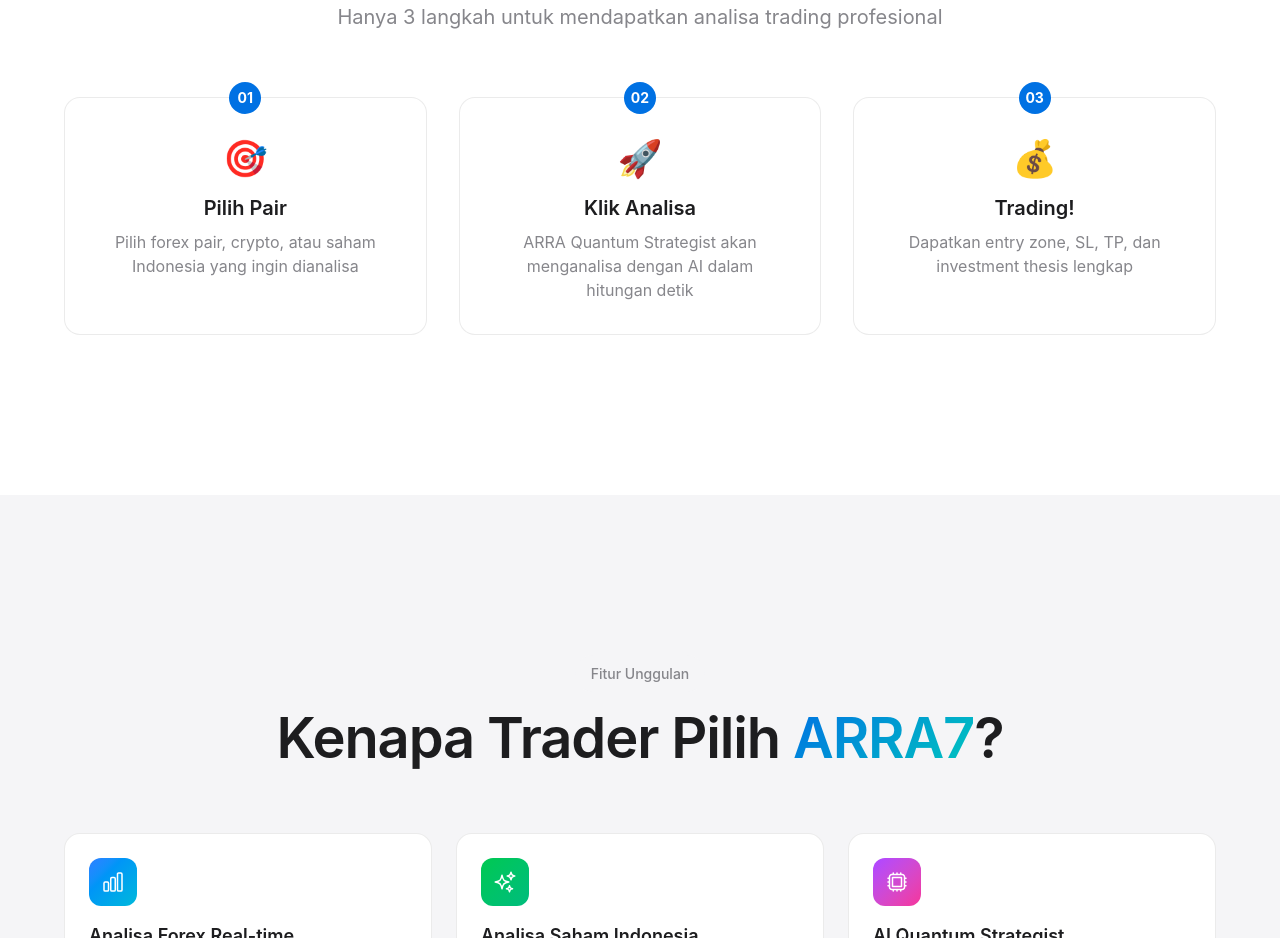
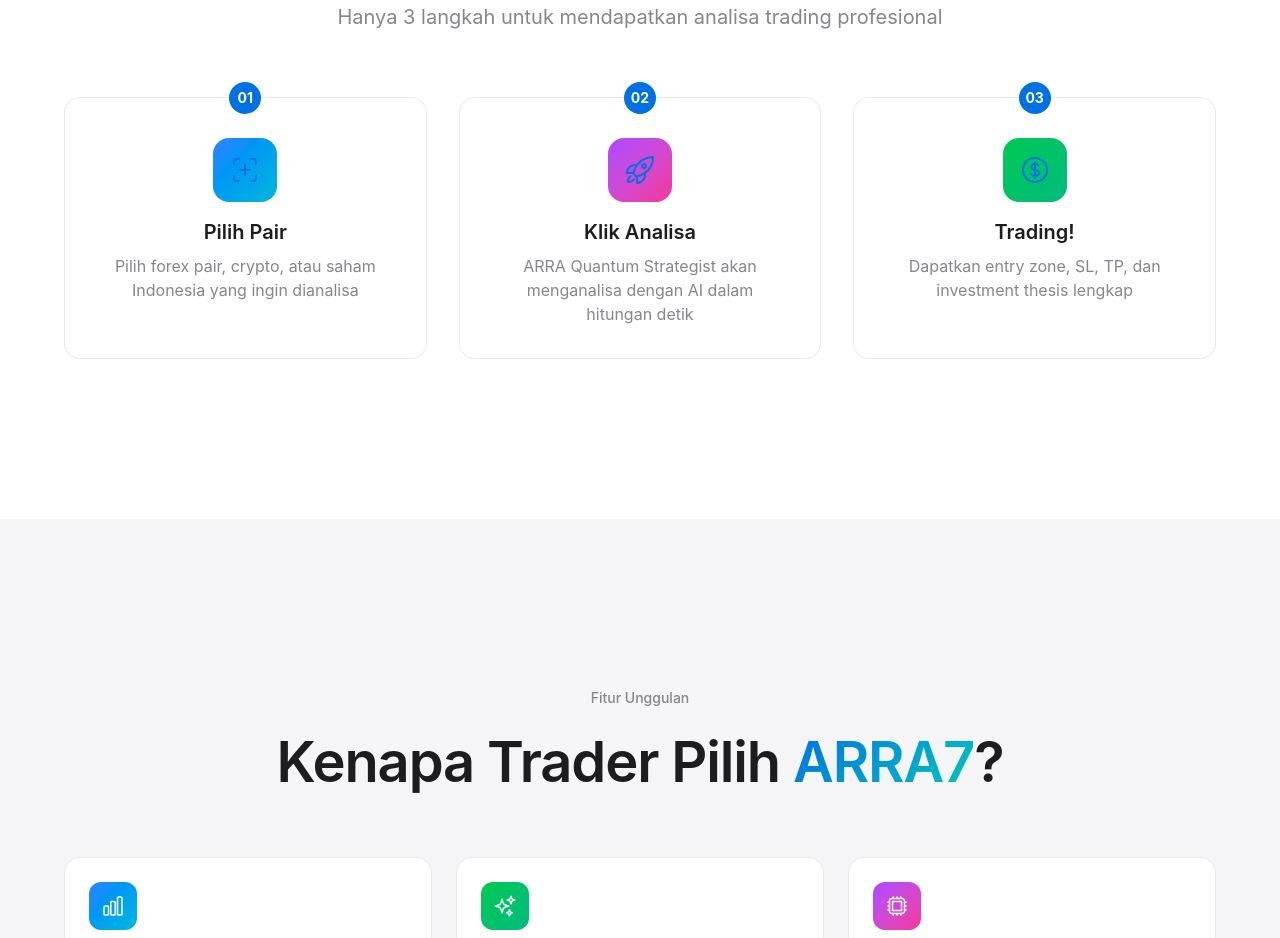
Before and after one commit to arra7trader/arra7-app, a Next.js app: page / in a window 1280 px wide. Shown: the part 1740-2678 px from the top of the page. Built offline with nearby package versions, Linux system fonts and the light colour scheme; no server answers.

Commit message:
feat: replace emoji icons with premium SVG in How it Works section

```diff
--- a/src/app/page.tsx
+++ b/src/app/page.tsx
@@ -5,7 +5,7 @@ import { useTranslations } from 'next-intl';
 import { useSession } from 'next-auth/react';
 import Link from 'next/link';
 import { useRef } from 'react';
-import { ArrowRightIcon, ChartIcon, CpuChipIcon, SparklesIcon, StarSolidIcon, RocketIcon, TrophyIcon, BellIcon } from '@/components/PremiumIcons';
+import { ArrowRightIcon, ChartIcon, CpuChipIcon, SparklesIcon, StarSolidIcon, RocketIcon, TrophyIcon, BellIcon, CrosshairIcon, CurrencyIcon } from '@/components/PremiumIcons';
 
 export default function Home() {
   const t = useTranslations('hero');
@@ -187,9 +187,9 @@ export default function Home() {
 
           <div className="grid grid-cols-1 md:grid-cols-3 gap-8">
             {[
-              { step: '01', title: 'Pilih Pair', desc: 'Pilih forex pair, crypto, atau saham Indonesia yang ingin dianalisa', icon: '🎯' },
-              { step: '02', title: 'Klik Analisa', desc: 'ARRA Quantum Strategist akan menganalisa dengan AI dalam hitungan detik', icon: '🚀' },
-              { step: '03', title: 'Trading!', desc: 'Dapatkan entry zone, SL, TP, dan investment thesis lengkap', icon: '💰' },
+              { step: '01', title: 'Pilih Pair', desc: 'Pilih forex pair, crypto, atau saham Indonesia yang ingin dianalisa', icon: <CrosshairIcon className="text-[var(--accent-blue)]" size="xl" />, color: 'from-blue-500 to-cyan-500' },
+              { step: '02', title: 'Klik Analisa', desc: 'ARRA Quantum Strategist akan menganalisa dengan AI dalam hitungan detik', icon: <RocketIcon className="text-[var(--accent-blue)]" size="xl" />, color: 'from-purple-500 to-pink-500' },
+              { step: '03', title: 'Trading!', desc: 'Dapatkan entry zone, SL, TP, dan investment thesis lengkap', icon: <CurrencyIcon className="text-[var(--accent-blue)]" size="xl" />, color: 'from-green-500 to-emerald-500' },
             ].map((item, i) => (
               <motion.div
                 key={i}
@@ -197,12 +197,14 @@ export default function Home() {
                 whileInView={{ opacity: 1, y: 0 }}
                 viewport={{ once: true }}
                 transition={{ delay: i * 0.1 }}
-                className="relative bg-white rounded-2xl p-8 border border-[var(--border-light)] text-center group hover:border-[var(--accent-blue)]/30 transition-all"
+                className="relative bg-white rounded-2xl p-8 border border-[var(--border-light)] text-center group hover:border-[var(--accent-blue)]/30 transition-all hover:shadow-lg"
               >
                 <div className="absolute -top-4 left-1/2 -translate-x-1/2 w-8 h-8 rounded-full bg-[var(--accent-blue)] text-white text-sm font-bold flex items-center justify-center">
                   {item.step}
                 </div>
-                <div className="text-4xl mb-4 mt-2">{item.icon}</div>
+                <div className={`w-16 h-16 mx-auto rounded-2xl bg-gradient-to-br ${item.color} bg-opacity-10 flex items-center justify-center mb-4 mt-2`}>
+                  {item.icon}
+                </div>
                 <h3 className="text-xl font-semibold text-[var(--text-primary)] mb-2">{item.title}</h3>
                 <p className="text-[var(--text-secondary)]">{item.desc}</p>
               </motion.div>
```
